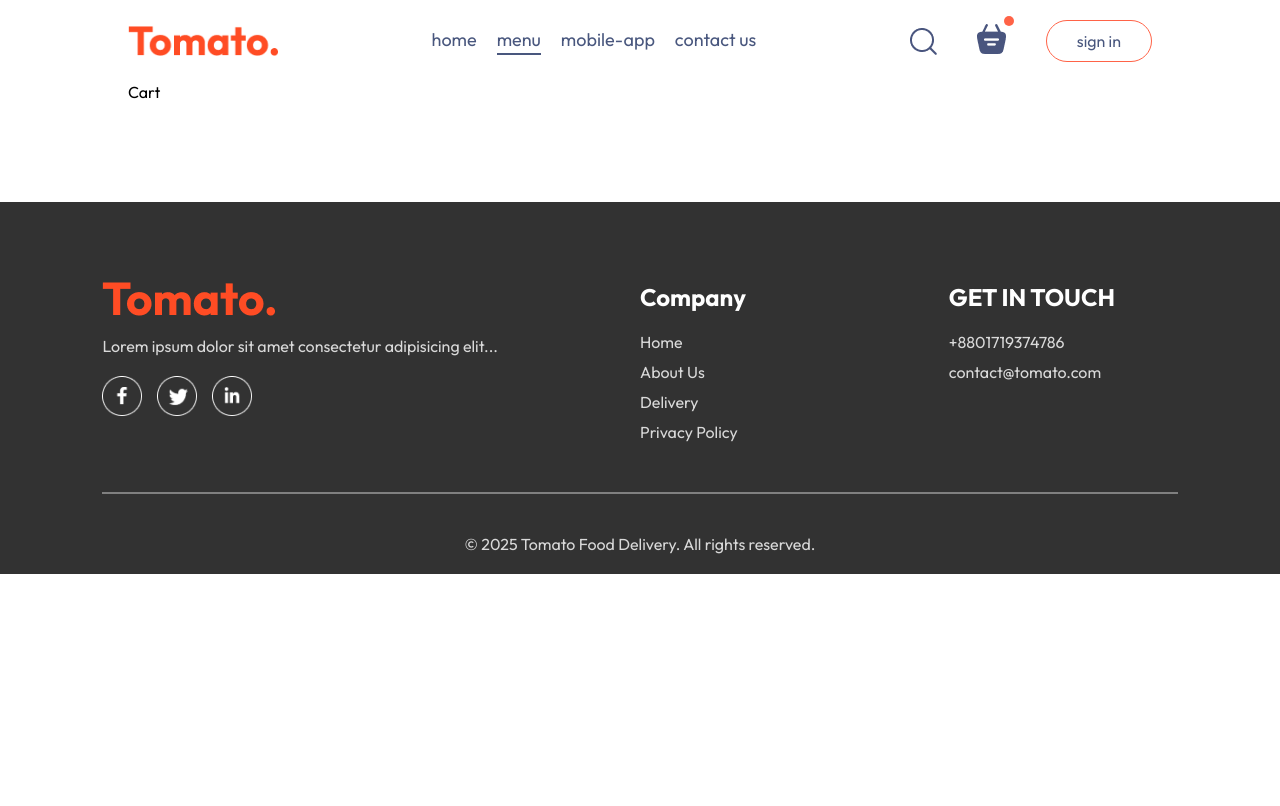
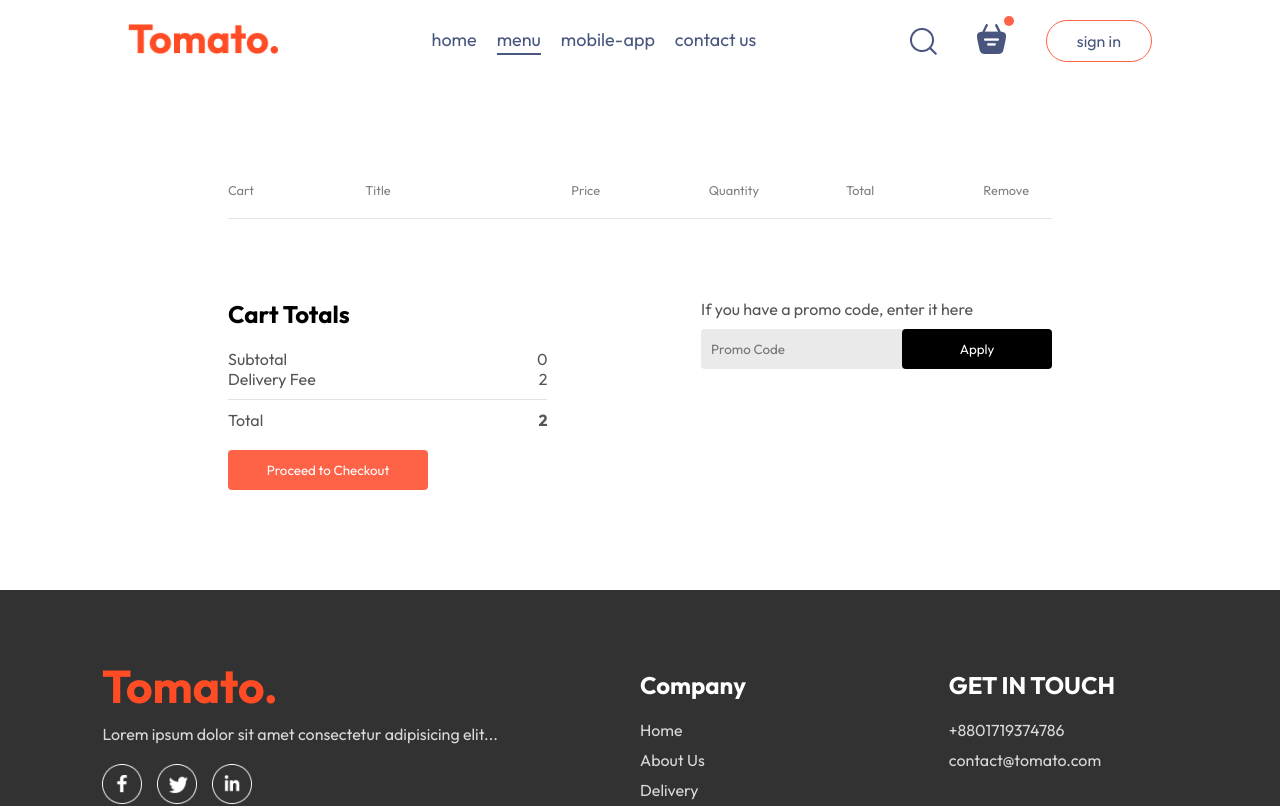
Before and after one commit to Ahsaan396/food-delivery-website, a React (Vite) app: page /cart in a window 1280 px wide. Shown: the top 806 px of the page. Built offline with nearby package versions, Linux system fonts and the light colour scheme.

Commit message:
added calculation for total amount in cart section

```diff
--- a/src/components/Navbar/Navbar.jsx
+++ b/src/components/Navbar/Navbar.jsx
@@ -8,7 +8,7 @@
   const [menu, setMenu] = useState("menu");
   return (
     <div className='navbar'>
-      <img src={assets.logo} alt="logo" className="logo" />
+      <Link to='/'> <img src={assets.logo} alt="logo" className="logo" /></Link>
       <ul className="navbar-menu">
         <Link to={'/'} onClick={() => setMenu("home")} className={menu === "home" ? "active" : ""}>home</Link>
         <a href='#explore-menu' onClick={() => setMenu("menu")} className={menu === "menu" ? "active" : ""}>menu</a>
@@ -18,7 +18,9 @@
       <div className="navbar-right">
         <img src={assets.search_icon} alt="" className="search-icon" />
         <div className="navbar-search-icon">
-          <img src={assets.basket_icon} alt="" className="" />
+         <Link to={'/cart'}>
+            <img src={assets.basket_icon} alt="" />
+         </Link>
           <div className="dot">
 
           </div>
--- a/src/context/StoreContext.jsx
+++ b/src/context/StoreContext.jsx
@@ -1,4 +1,4 @@
-import { createContext, useState , useEffect} from "react";
+import { createContext, useState, useEffect } from "react";
 import { food_list } from "../assets/assets";
 
 export const StoreContext = createContext();
@@ -25,9 +25,21 @@
     });
   };
 
-   useEffect(() => {
-    console.log(cartItems);
-  }, [cartItems]);
+  const getTotalCartAmount = () => {
+    let totalAmount = 0;
+    for (const item in cartItems) {
+      if (cartItems[item] > 0) {
+        let itemInfo = food_list.find(product => product._id === item);
+        totalAmount += itemInfo.price * cartItems[item];
+      }
+    }
+    return totalAmount;
+
+  }
+
+    // useEffect(() => {
+    //   console.log(cartItems);
+    // }, [cartItems]);
 
     const contextValue = {
       food_list,
@@ -35,6 +47,7 @@
       setCartItems,
       addToCart,
       removeFromCart,
+      getTotalCartAmount
     };
 
     return (
--- a/src/pages/Cart/Cart.css
+++ b/src/pages/Cart/Cart.css
@@ -0,0 +1,94 @@
+.cart{
+    margin: 100px;
+}
+.cart-items-title{
+    display: grid;
+    grid-template-columns: 1fr 1.5fr 1fr 1fr 1fr 0.5fr;
+    align-items: center;
+    color: gray;
+    font-size: max(1vw,12px);
+}
+.cart-items-item{
+    margin: 10px 0px;
+    color: black;
+}
+.cart-items-item img{
+    width: 50px;
+}
+.cart hr{
+    height: 1px;
+    border: none;
+    background-color: #e2e2e2
+}
+.cart-items-item .cross{
+    cursor: pointer;
+    color: red;
+}
+.cart-bottom{
+    margin-top: 80px;
+    display: flex;
+    justify-content: space-between;
+    gap: max(12vw,20px);
+
+}
+.cart-total{
+    flex: 1;
+    display: flex;
+    flex-direction: column;
+    gap: 20px;
+}
+.cart-total-details{
+    display: flex;
+    justify-content: space-between;
+    color: #555;
+}
+.cart-total hr{
+    margin: 10px 0px;
+}
+.cart-total button{
+    border: none;
+    padding: 12px 0px;
+    border-radius: 4px;
+    color: white;
+    background-color: tomato;
+    width: max(15vw,200px);
+    cursor: pointer;
+}
+.cart-promocode{
+    flex: 1;
+}
+.cart-promocode p{
+    color: #555;
+}
+.cart-promocode-input{
+    margin-top:10px ;
+    display: flex;
+    justify-content: space-between;
+    align-items: center;
+    background-color: #eaeaea;
+    border-radius: 4px;
+}
+.cart-promocode-input input{
+
+    background: transparent;
+    border: none;
+    outline: none;
+    padding-left: 10px;
+}
+.cart-promocode-input button{
+    flex-shrink: 0;
+    border: none;
+    width: max(10vw,150px);
+    color: white;
+    background-color: black;
+    padding: 12px 5px;
+    border-radius: 4px;
+}
+@media (max-width:750px){
+    .cart-bottom{
+        flex-direction: column-reverse;
+    }
+    .cart-promocode{
+        justify-content: start;
+    }
+}
--- a/src/pages/Cart/Cart.jsx
+++ b/src/pages/Cart/Cart.jsx
@@ -1,8 +1,78 @@
-import React from 'react'
+import React, { useContext } from 'react'
 import './Cart.css'
+import { StoreContext } from '../../context/StoreContext';
 const Cart = () => {
+  const { cartItems, food_list, removeFromCart , getTotalCartAmount} = useContext(StoreContext);
   return (
-    <div>Cart</div>
+    <div className='cart'>
+      <div className="cart-items">
+        <div className="cart-items-title">
+          <p>Cart</p>
+          <p>Title</p>
+          <p>Price</p>
+          <p>Quantity</p>
+          <p>Total</p>
+          <p>Remove</p>
+
+        </div>
+        <br />
+        <hr />
+
+
+        {food_list.map((item, index) => {
+          if (cartItems[item._id] > 0) {
+            return (
+              <div>
+                <div className="cart-items-title cart-items-item">
+                  <img src={item.image} alt="" />
+                  <p>{item.name}</p>
+                  <p>${item.price}</p>
+                  <p>{cartItems[item._id]}</p>
+                  <p>${(item.price * cartItems[item._id])}</p>
+                  <p onClick={() => removeFromCart(item._id)} className='cross'>x</p>
+                </div>
+                <hr />
+              </div>
+            )
+          }
+        })}
+
+      </div>
+      <div className="cart-bottom">
+        <div className="cart-total">
+          <h2>Cart Totals</h2>
+          <div>
+            <div className='cart-total-details'>
+              <p>Subtotal</p>
+              <p>{getTotalCartAmount()}</p>
+            </div>
+            <div className='cart-total-details'>
+              <p>Delivery Fee</p>
+              <p>{2}</p>
+            </div>
+            <hr />
+            <div className='cart-total-details'>
+              <p>Total</p>
+              <b>{getTotalCartAmount()+2}</b>
+            </div>
+          </div>
+          <button>Proceed to Checkout</button>
+        </div>
+        <div className="cart-promocode">
+          <div>
+            <p>If you have a promo code, enter it here</p>
+            <div className="cart-promocode-input">
+              <input type="text" placeholder='Promo Code' />
+              <button>Apply</button>
+            </div>
+          </div>
+        </div>
+      </div>
+
+
+
+    </div>
+
   )
 }
 
```
Lines whose indentation alone changed are shown as unchanged.
